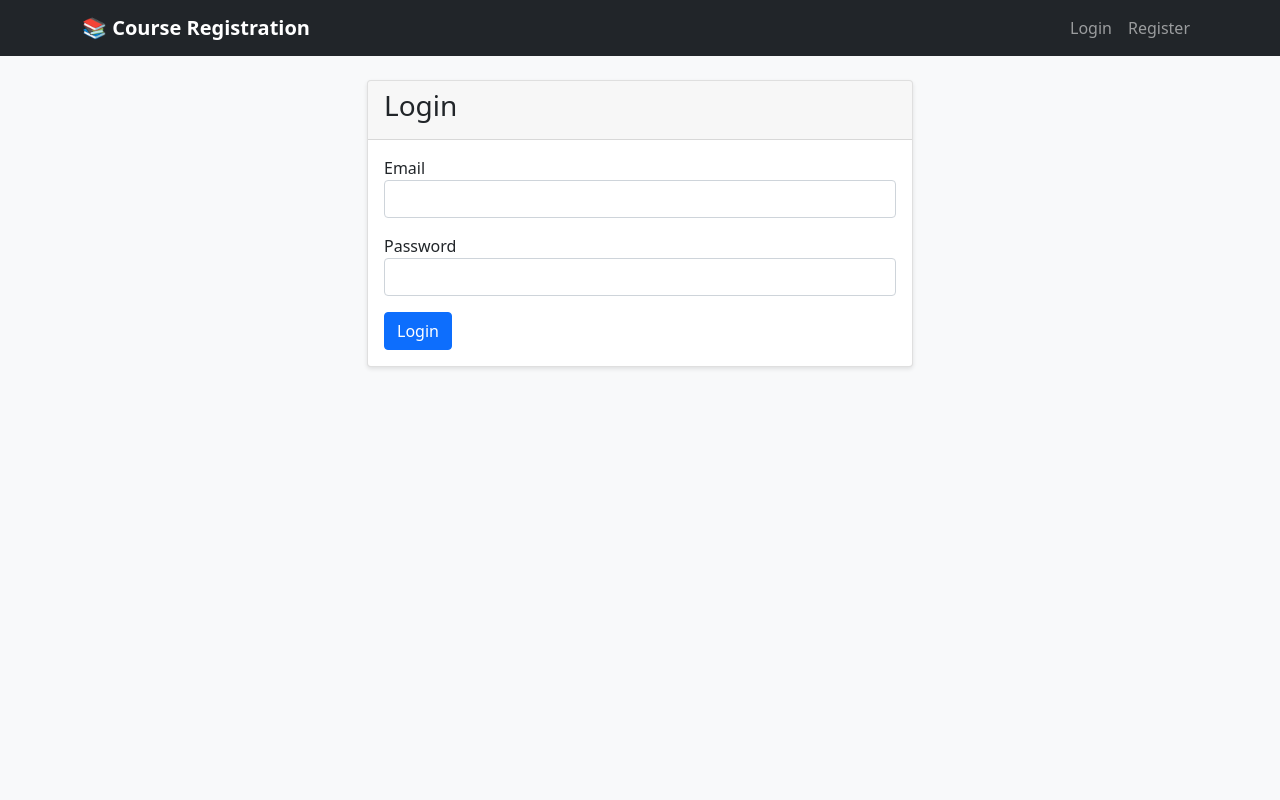
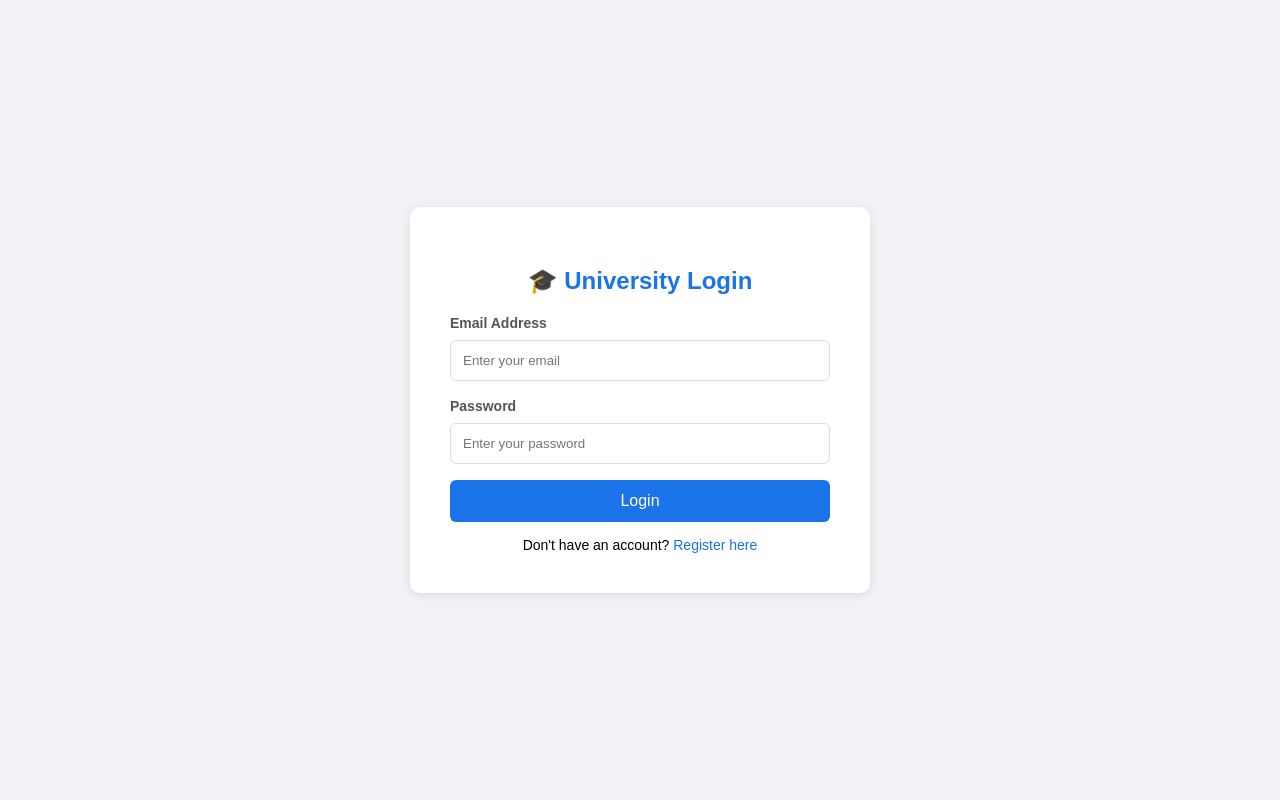
Before and after one commit to nadaabdelhaliem999-hash/university-course-registration-system, a Flask app: page /login in a window 1280 px wide. Run offline with Flask 3, Linux system fonts and the light colour scheme.

Commit message:
Update login.html

```diff
--- a/templates/login.html
+++ b/templates/login.html
@@ -1,25 +1,35 @@
-{% extends "base.html" %}
-{% block content %}
-<div class="row justify-content-center">
-    <div class="col-md-6">
-        <div class="card">
-            <div class="card-header">
-                <h3>Login</h3>
-            </div>
-            <div class="card-body">
-                <form method="POST">
-                    <div class="mb-3">
-                        <label>Email</label>
-                        <input type="email" name="email" class="form-control" required>
-                    </div>
-                    <div class="mb-3">
-                        <label>Password</label>
-                        <input type="password" name="password" class="form-control" required>
-                    </div>
-                    <button type="submit" class="btn btn-primary">Login</button>
-                </form>
-            </div>
-        </div>
+<!DOCTYPE html>
+<html lang="en">
+<head>
+    <meta charset="UTF-8">
+    <title>Login</title>
+    <style>
+        body { font-family: Arial, sans-serif; background: #f0f2f5; display: flex; justify-content: center; align-items: center; height: 100vh; margin: 0; }
+        .box { background: white; padding: 40px; border-radius: 10px; box-shadow: 0 2px 10px rgba(0,0,0,0.1); width: 380px; }
+        h2 { text-align: center; color: #1a73e8; }
+        input { width: 100%; padding: 12px; margin: 8px 0 16px 0; border: 1px solid #ddd; border-radius: 6px; box-sizing: border-box; }
+        label { font-size: 14px; color: #555; font-weight: bold; }
+        button { width: 100%; padding: 12px; background: #1a73e8; color: white; border: none; border-radius: 6px; font-size: 16px; cursor: pointer; }
+        button:hover { background: #1558b0; }
+        .error { background: #fdecea; color: #c0392b; padding: 10px; border-radius: 6px; margin-bottom: 15px; }
+        .link { text-align: center; margin-top: 15px; font-size: 14px; }
+        .link a { color: #1a73e8; text-decoration: none; }
+    </style>
+</head>
+<body>
+    <div class="box">
+        <h2>🎓 University Login</h2>
+        {% if error %}
+            <div class="error">⚠️ {{ error }}</div>
+        {% endif %}
+        <form method="POST">
+            <label>Email Address</label>
+            <input type="email" name="email" placeholder="Enter your email" required>
+            <label>Password</label>
+            <input type="password" name="password" placeholder="Enter your password" required>
+            <button type="submit">Login</button>
+        </form>
+        <div class="link">Don't have an account? <a href="/register">Register here</a></div>
     </div>
-</div>
-{% endblock %}
+</body>
+</html>
```
